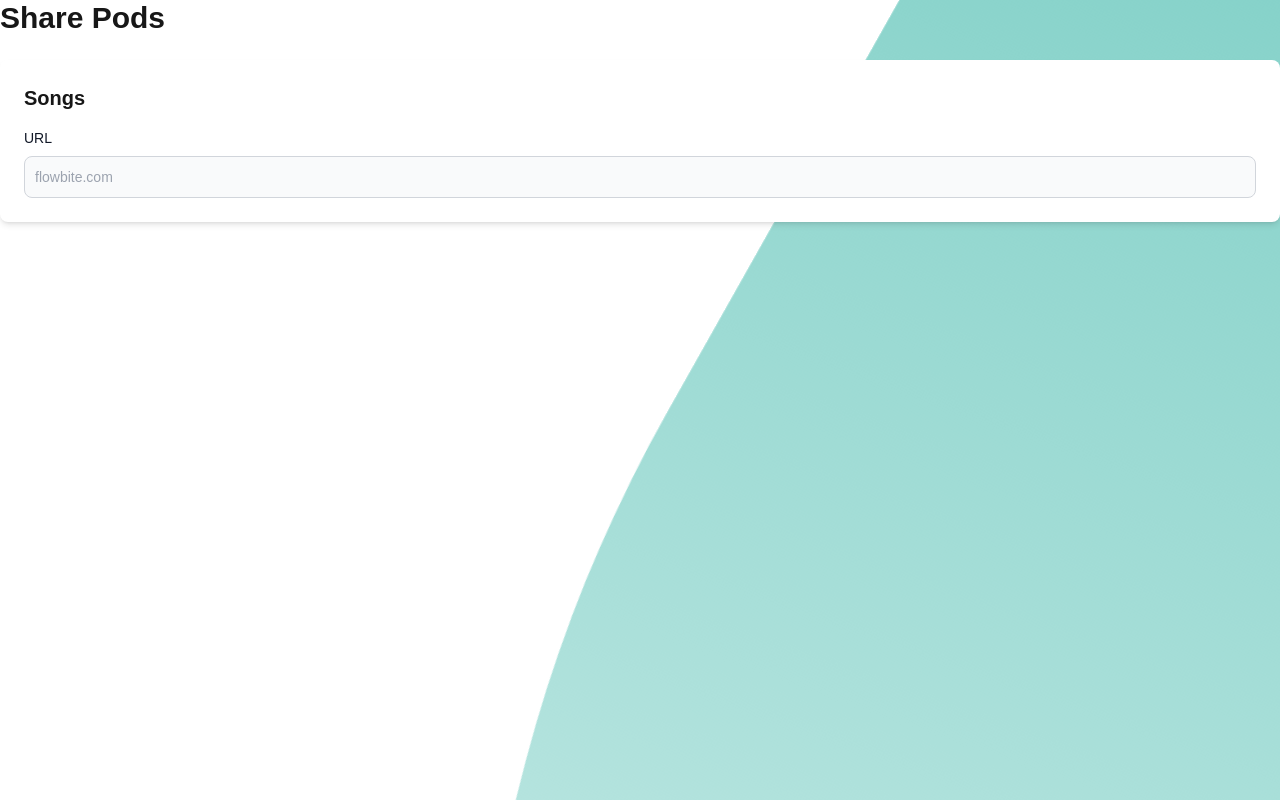
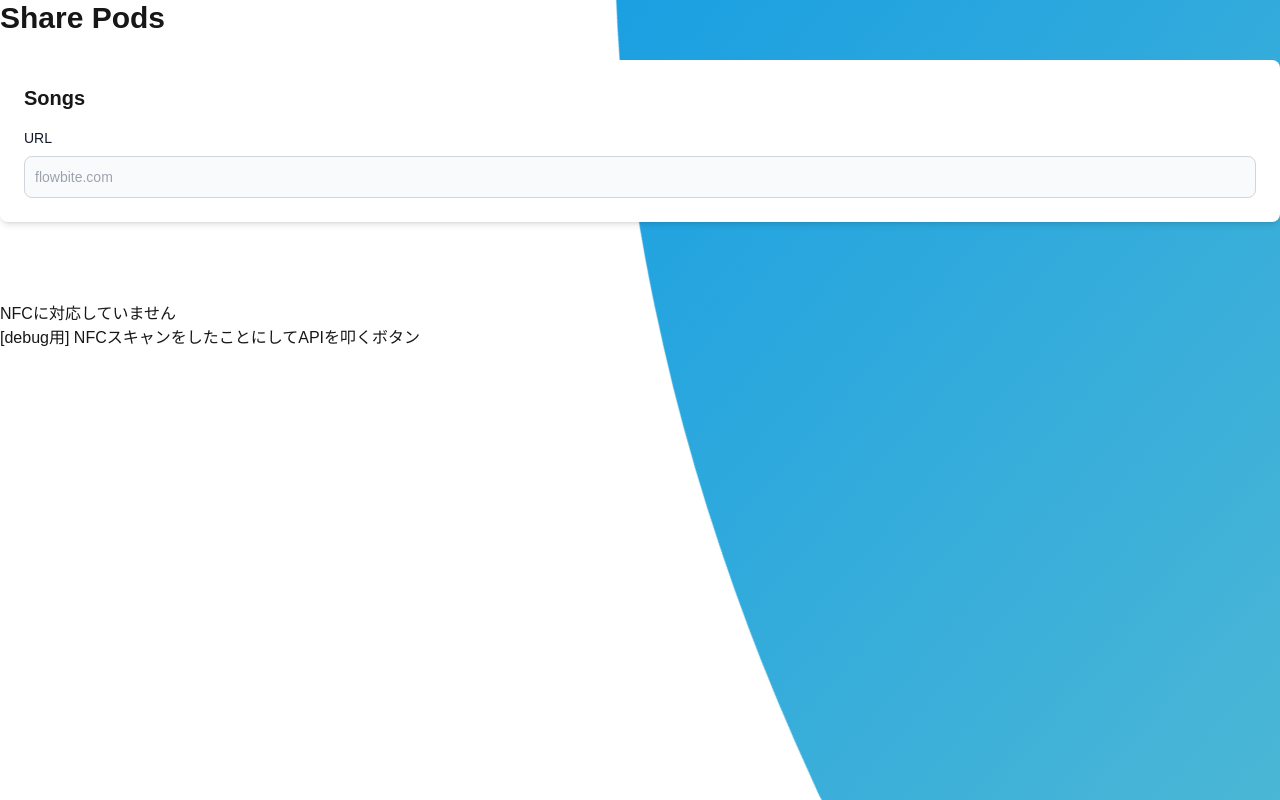
Before and after one commit to taniiicom/sharepods, a Next.js app in the folder frontend/: page / in a window 1280 px wide. Built offline with nearby package versions, Linux system fonts and the light colour scheme; no server answers.

Commit message:
デバッグ用nfc読み取り機能

```diff
--- a/frontend/src/app/page.tsx
+++ b/frontend/src/app/page.tsx
@@ -6,6 +6,7 @@ import useGeolocation from "@/hooks/useGeolocation";
 import useNFCListener from "@/hooks/useNFCListener";
 import { ChangeEvent, useId } from "react";
 import MusicPlayer from "./../components/playMovie";
+import WatchParty from "@/types/WatchParty";
 
 
 export default function MusicPage() {
@@ -30,6 +31,14 @@ export default function MusicPage() {
     });
     console.log(watchParty);
   };
+
+  const handleDebugNFC = async ()=>{
+    const res = await fetch(
+        `https://api.sharepods.p1ass.com/watchparty?lat=${latitude}&lon=${longitude}`,
+    );
+    const watchParty: WatchParty = await res.json();
+    setWatchParty(watchParty);
+  }
 
 
   const handleProgressChange = async (progress: number) => {
@@ -76,8 +85,13 @@ export default function MusicPage() {
           onProgressChange={handleProgressChange}
         />
       )}
-      {nfcSupported && (
+      {nfcSupported ? (
         <button onClick={handleNfcScan}>NFCスキャン開始</button>
+      ): (
+          <>
+            <p>NFCに対応していません</p>
+            <button onClick={handleDebugNFC}>[debug用] NFCスキャンをしたことにしてAPIを叩くボタン</button>
+          </>
       )}
     </WaveAnimation>
   );
```
